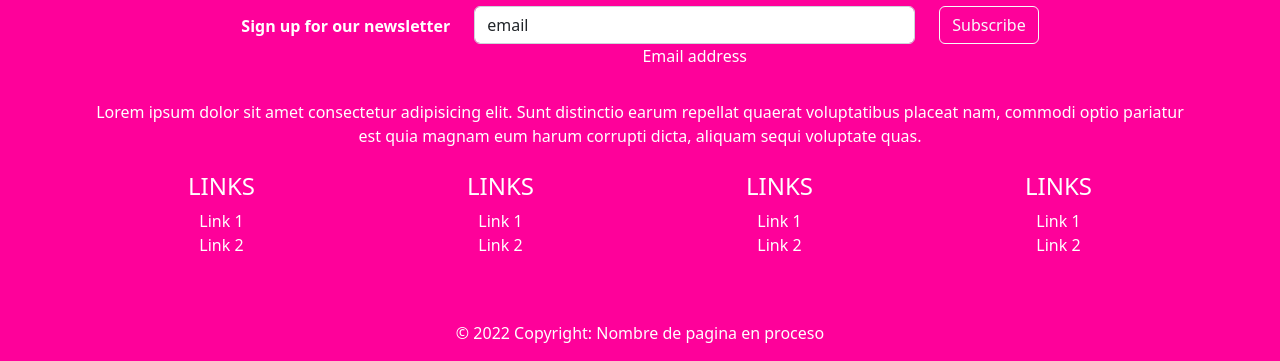
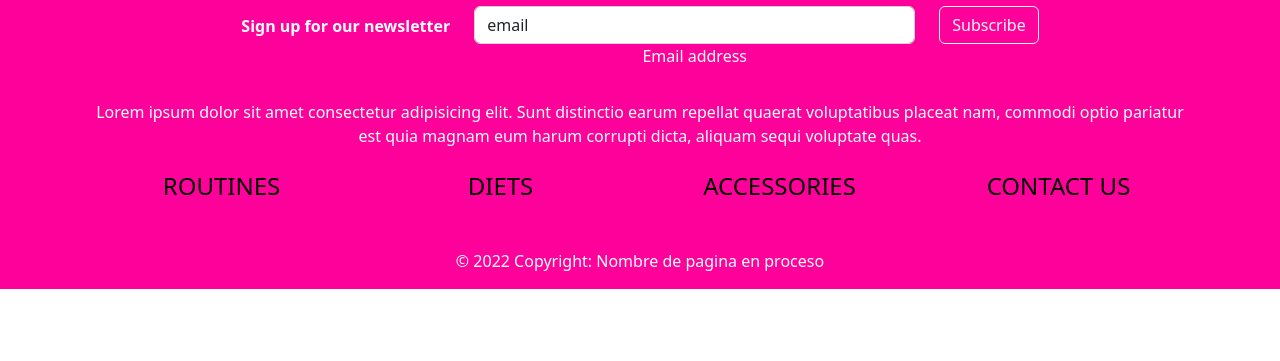
Before and after one commit to DroidekaMuSo/proyectoFinalCoderHouse, a website: page index.html in a window 1280 px wide. Shown: the part 1629-1990 px from the top of the page. After the commit the page ends 1918 px from the top, so only its background shows below. Drawn offline with nearby package versions, Linux system fonts and the light colour scheme; a web font is replaced by a local one.

Commit message:
Actualizacion de footer de main

```diff
--- a/assets/scss/_main.scss
+++ b/assets/scss/_main.scss
@@ -42,3 +42,13 @@ nav {
         color: white;
     }
 }
+
+.footer{
+    .link{
+        a{
+            color: white;
+            text-decoration: none;
+        }
+    }
+
+}
--- a/index.html
+++ b/index.html
@@ -561,53 +561,19 @@
           <div class="row">
 
             <div class="col-lg-3 col-md-6 mb-4 mb-md-0">
-              <h4 class="text-uppercase">Links</h4>
-              <ul class="list-unstyled mb-4">
-                <li>
-                  <a href="#!" class="text-white">Link 1</a>
-                </li>
-                <li>
-                  <a href="#!" class="text-white">Link 2</a>
-                </li>
-              </ul>
-            </div>
-            <div class="col-lg-3 col-md-6 mb-4 mb-md-0">
-              <h4 class="text-uppercase">Links</h4>
-
-              <ul class="list-unstyled mb-4">
-                <li>
-                  <a href="#!" class="text-white">Link 1</a>
-                </li>
-                <li>
-                  <a href="#!" class="text-white">Link 2</a>
-                </li>
-              </ul>
+              <a href="pages/routine.html"><h4 class="text-uppercase">Routines</h4></a>
             </div>
 
             <div class="col-lg-3 col-md-6 mb-4 mb-md-0">
-              <h4 class="text-uppercase">Links</h4>
-
-              <ul class="list-unstyled mb-4">
-                <li>
-                  <a href="#!" class="text-white">Link 1</a>
-                </li>
-                <li>
-                  <a href="#!" class="text-white">Link 2</a>
-                </li>
-              </ul>
+              <a href="pages/diets.html"><h4 class="text-uppercase">Diets</h4></a>
             </div>
 
             <div class="col-lg-3 col-md-6 mb-4 mb-md-0">
-              <h4 class="text-uppercase">Links</h4>
+              <a href="pages/accessories.html"><h4 class="text-uppercase">Accessories</h4></a>
+            </div>
 
-              <ul class="list-unstyled mb-4">
-                <li>
-                  <a href="#!" class="text-white">Link 1</a>
-                </li>
-                <li>
-                  <a href="#!" class="text-white">Link 2</a>
-                </li>
-              </ul>
+            <div class="col-lg-3 col-md-6 mb-4 mb-md-0">
+              <a href="pages/contact.html"><h4 class="text-uppercase">Contact Us</h4></a>
             </div>
 
           </div>
```
